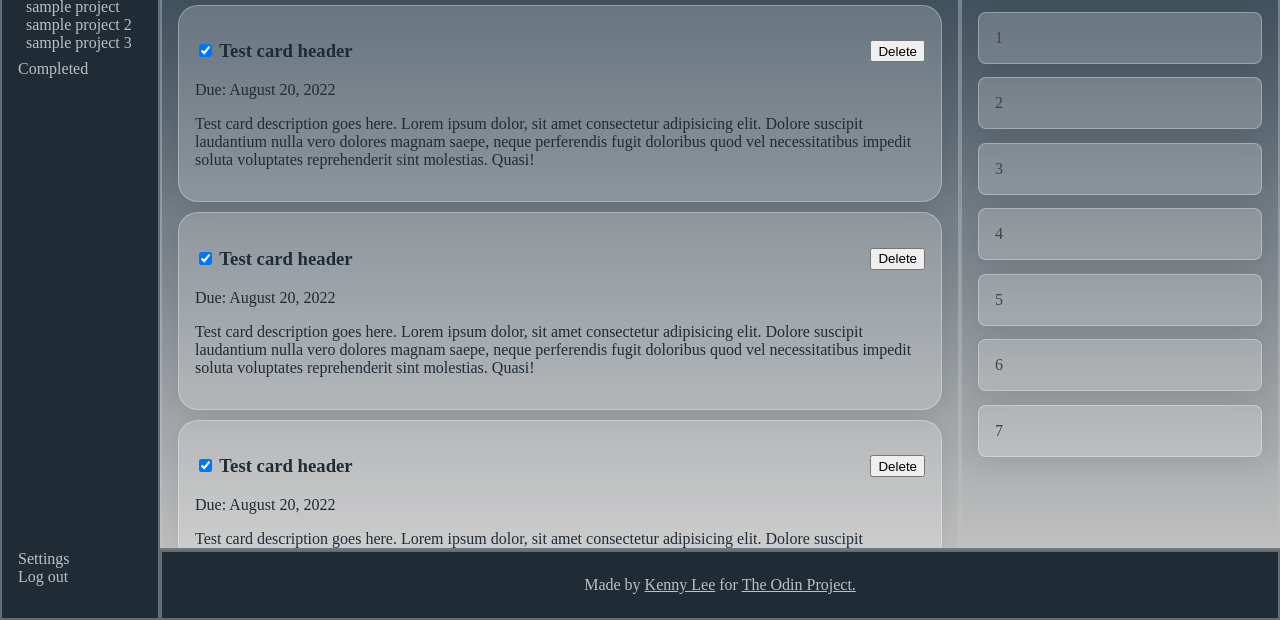
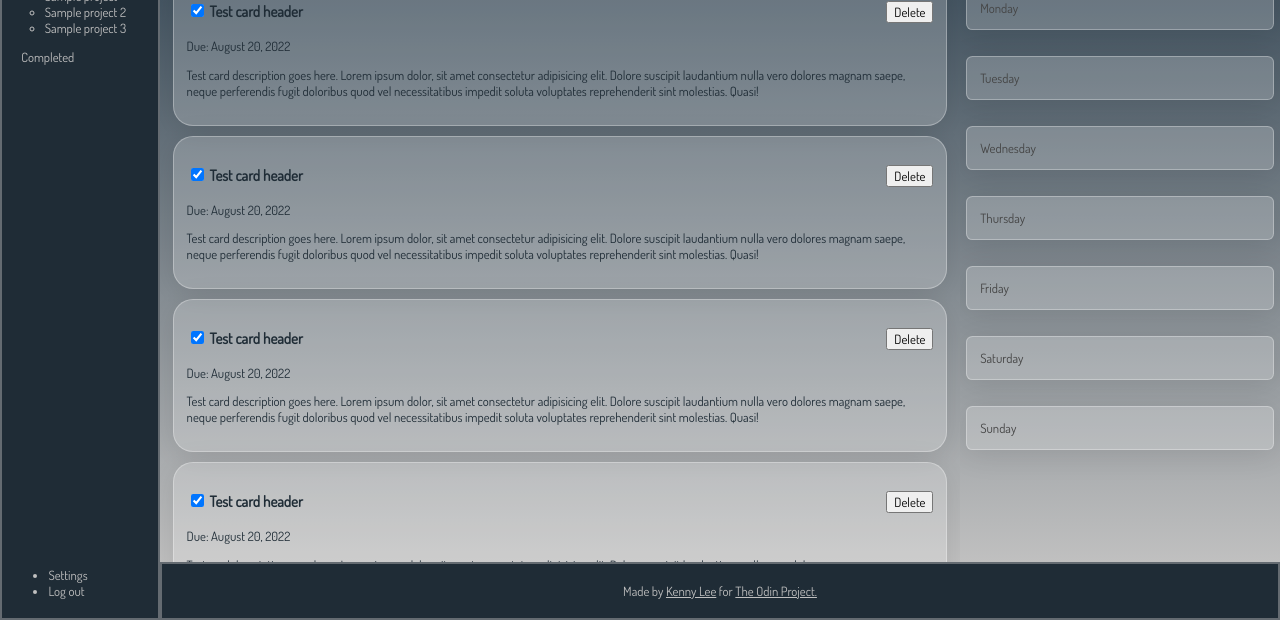
Before and after one commit to kenkneelee/odin-todo-list, a plain HTML site: page index.html in a window 1280 px wide. Shown: the part 180-800 px from the top of the page. Drawn offline with Linux system fonts and the light colour scheme.

Commit message:
font and typography changes

```diff
--- a/index.html
+++ b/index.html
@@ -17,7 +17,7 @@
                 />
                 <div id="userProfile">
                     <div id="userMsg">
-                    <span id="userWelcome"> Welcome, </span>
+                    <span id="userWelcome">Welcome, </span>
                     <span id="userName">Ken</span>
                     </div>
                     <img
@@ -34,9 +34,9 @@
                 <li>
                     Projects
                     <ul>
-                        <li>sample project</li>
-                        <li>sample project 2</li>
-                        <li>sample project 3</li>
+                        <li>Sample project</li>
+                        <li>Sample project 2</li>
+                        <li>Sample project 3</li>
                     </ul>
                 </li>
                 <li>Completed</li>
@@ -51,13 +51,13 @@
         <div id="aside">
             <h4>This Week</h4>
             <ul id="calendar">
-                <li class="calendarDay">1</li>
-                <li class="calendarDay">2</li>
-                <li class="calendarDay">3</li>
-                <li class="calendarDay">4</li>
-                <li class="calendarDay">5</li>
-                <li class="calendarDay">6</li>
-                <li class="calendarDay">7</li>
+                <li class="calendarDay">Monday</li>
+                <li class="calendarDay">Tuesday</li>
+                <li class="calendarDay">Wednesday</li>
+                <li class="calendarDay">Thursday</li>
+                <li class="calendarDay">Friday</li>
+                <li class="calendarDay">Saturday</li>
+                <li class="calendarDay">Sunday</li>
             </ul>
         </div>
 
--- a/style.css
+++ b/style.css
@@ -1,10 +1,12 @@
+@import url('https://fonts.googleapis.com/css2?family=Dosis&display=swap');
+
 * {
     box-sizing: border-box;
+    font-family: 'Dosis', sans-serif;
 }
 
-ul {
-    list-style-type: none;
-    padding: 0.5rem;
+html {
+        font-size: 1vw;
 }
 
 body {
@@ -21,7 +23,6 @@ body {
 
 header {
     grid-area: header;
-    background-color: aquamarine;
     display: flex;
     justify-content: space-between;
     align-items: center;
@@ -55,9 +56,22 @@ header {
     justify-content: space-between;
 }
 
+#sidebar-links {
+    list-style-type: none;
+    padding: 0.5rem;
+}
+
+#sidebar-links>li {
+    padding: 0.5rem;
+}
+
+#sidebar-links ul {
+    padding: 0.5rem 0 0 20%;
+}
+
 #main-content,
 #aside {
-    border: 2px solid #c0c0c06d;
+    border: px solid #c0c0c06d;
     box-sizing: border-box;
     background: linear-gradient(
         to bottom,
@@ -113,6 +127,12 @@ footer {
     background: rgba(255, 255, 255, 0.2);
     box-shadow: 0 4px 30px rgba(0, 0, 0, 0.1);
     border: 1px solid rgba(255, 255, 255, 0.3);
+    cursor:pointer;
+}
+
+.card:hover, .calendarDay:hover {
+    background: rgba(255, 255, 255, 0.4);
+    transition-duration: 500ms;
 }
 
 .cardHeader {
@@ -124,6 +144,10 @@ footer {
     grid-area: aside;
     background-color: beige;
     color: #c0c0c0;
+}
+
+#aside ul {
+    padding: 0;
 }
 
 #calendar {
@@ -167,3 +191,7 @@ header,
 footer {
     padding: 0.5rem;
 }
+
+button {
+    font-size: 1rem;
+}
```
